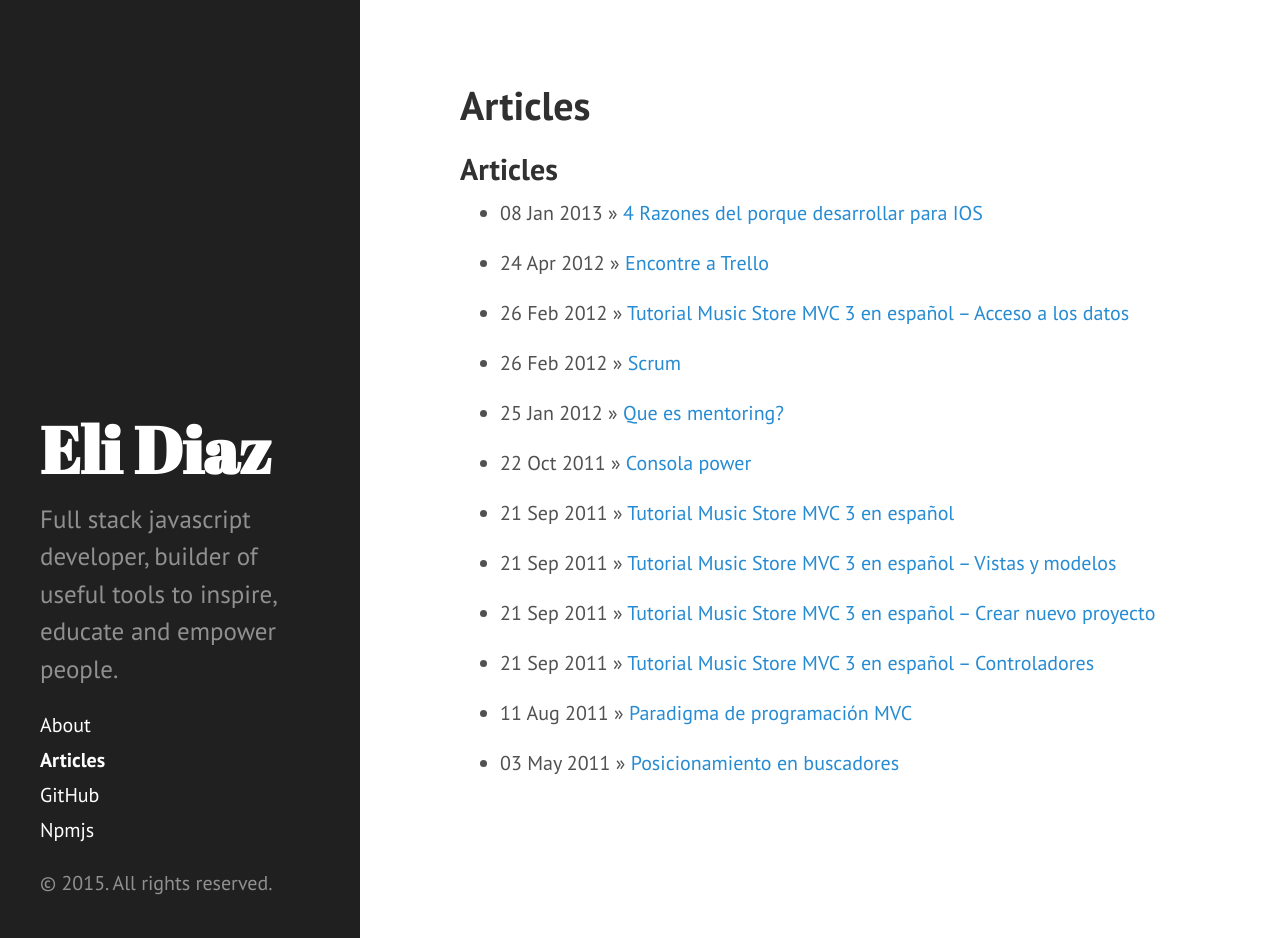
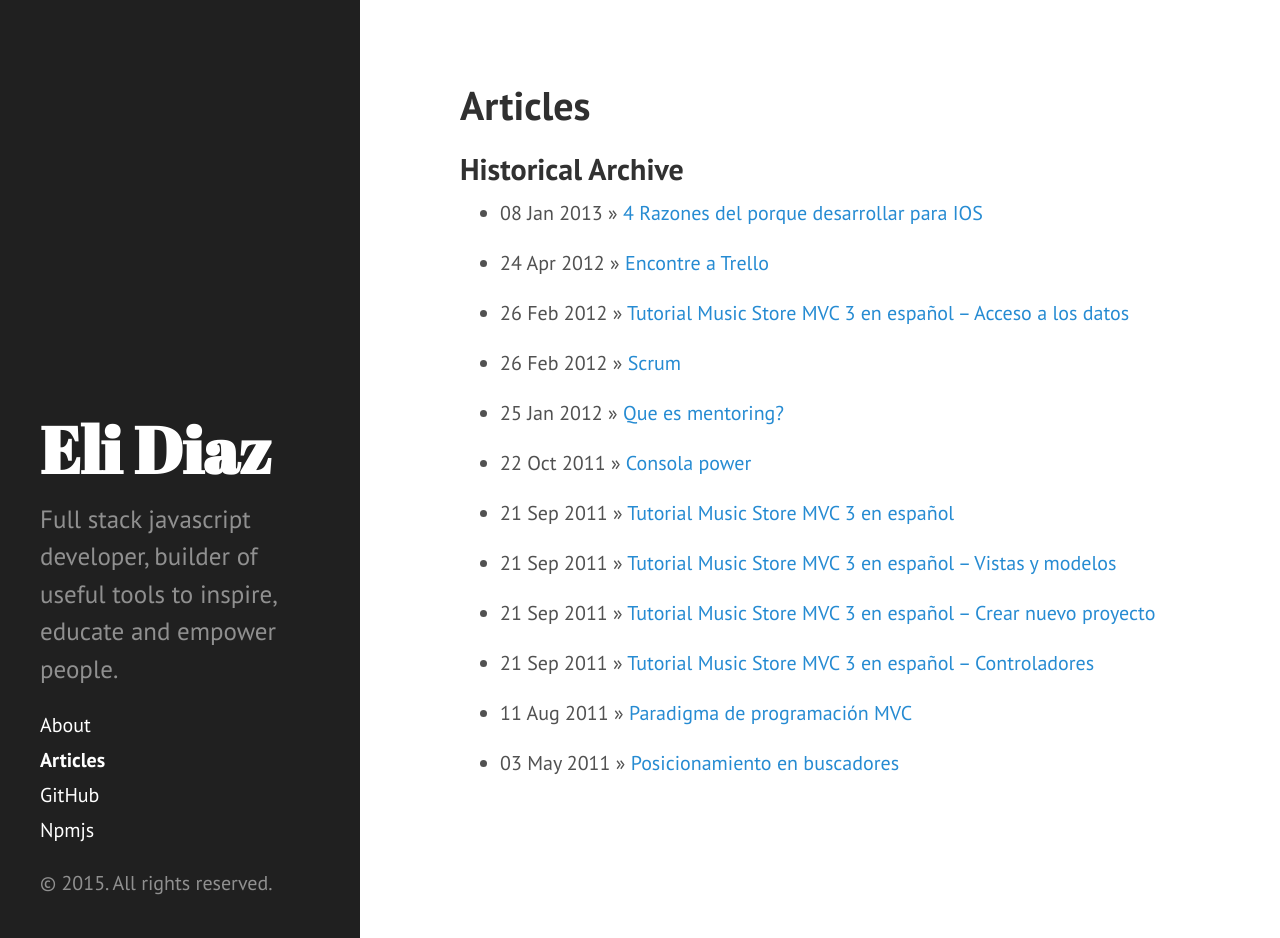
Before and after one commit to elidiazgt/elidiazgt.github.io, a Jekyll site: the page built from articles.md, in a window 1280 px wide and 938 px high. Built offline with Jekyll 4.4.1, drawn with Linux system fonts in a browser that asks for light colours; Markdown is read by kramdown in place of the engine named in the settings.

Commit message:
Update articles.md

```diff
--- a/articles.md
+++ b/articles.md
@@ -3,7 +3,7 @@ layout: page
 title: Articles
 ---
 
-## Articles
+## Historical Archive
 
 {% for post in site.posts %}
   * {{ post.date | date_to_string }} &raquo; [ {{ post.title }} ]({{ post.url }})
```
